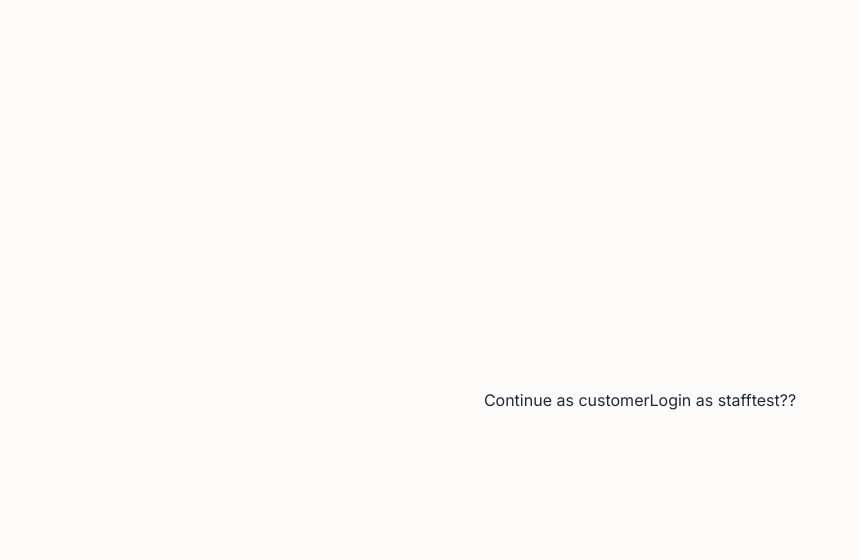
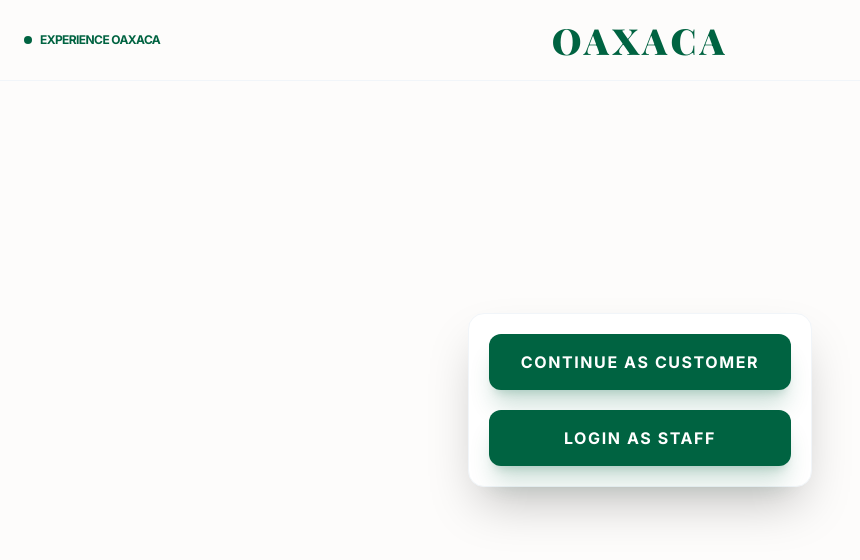
Before and after one commit to ionut-bujor/Oxaca, a React (Vite) app in the folder Frontend/: page /portal in a window 1280 px wide. Shown: the top 560 px of the page, without its empty margins (0-860 px from the left). Built offline with nearby package versions, Linux system fonts and the light colour scheme; a web font is replaced by a local one.

Commit message:
Issue #22. Refactor Auth component structure and improve layout for login options

```diff
--- a/Frontend/src/pages/auth.tsx
+++ b/Frontend/src/pages/auth.tsx
@@ -1,27 +1,48 @@
 import React from "react";
+import ButtonlessHeader from "../components/ButtonlessHeader";
+import Login from "../components/Login";
 
-const Auth: React.FC = () => {
-	//unsure how to add a style to this specifically - all i know is this is how im suppoesd to layout my work for using a router to page in react?
+const auth: React.FC = () => {
 	return (
-		<div className="min-h-screen selection:bg-primary/20 selection:text-primary">
-			<main>
-				<div style={{
-						minHeight: "100vh",
-						minWidth: "100vw",
-						display: "flex",
-						justifyContent: "center",
-						alignItems: "center"
-					}}>
-					<button type="button">
-						Continue as customer
+		<main>
+			<ButtonlessHeader />
+
+			<div className="flex items-center justify-center min-h-screen">
+				<div id="loginScreen" className="group flex flex-col gap-y-5 bg-white p-5 rounded-2xl border border-slate-100 shadow-2xl" style={{
+					display: "none"
+				}}>
+					<input type="text" placeholder="Username" className="group flex flex-col gap-y-5 bg-white p-5 rounded-2xl border border-slate-100 shadow-2xl"/>
+					<input type="password" placeholder="Password" className="group flex flex-col gap-y-5 bg-white p-5 rounded-2xl border border-slate-100 shadow-2xl"/>
+
+					<button className="w-full bg-primary text-white px-8 py-4 rounded-xl font-bold uppercase tracking-widest hover:bg-darkGreen transition-all shadow-xl shadow-primary/20 active:scale-95">
+					Login
 					</button>
-					<br/><br/>
-					<button type="button">Login as staff</button>
-					<button type="button">test??</button>
 				</div>
-			</main>
-		</div>
+
+				<div id="loginOptions" className="group flex flex-col gap-y-5 bg-white p-5 rounded-2xl border border-slate-100 shadow-2xl">
+					<button
+						className="bg-primary text-white px-8 py-4 rounded-xl font-bold uppercase tracking-widest hover:bg-darkGreen transition-all shadow-xl shadow-primary/20 active:scale-95">
+						<a href="/">Continue as customer</a>
+					</button>
+
+					<button
+						className="bg-primary text-white px-8 py-4 rounded-xl font-bold uppercase tracking-widest hover:bg-darkGreen transition-all shadow-xl shadow-primary/20 active:scale-95"
+						onClick={() => {
+							let loginOptions = document.getElementById("loginOptions");
+							let loginScreen = document.getElementById("loginScreen")
+							if (!loginOptions || !loginScreen) {
+								return;
+							}
+
+							loginOptions.style.display = "none";
+							loginScreen.style.display = "block"
+						}}>
+						Login as staff
+					</button>
+				</div>
+			</div>
+		</main>
 	)
 }
 
-export default Auth;
+export default auth;
```
